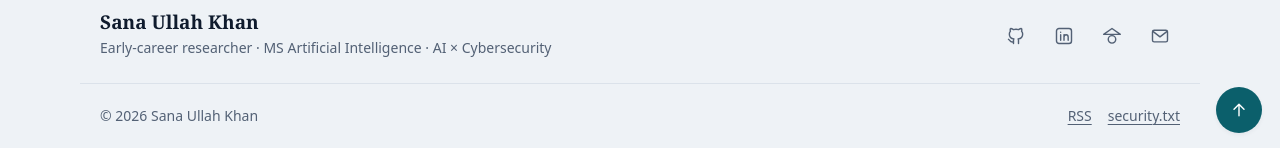
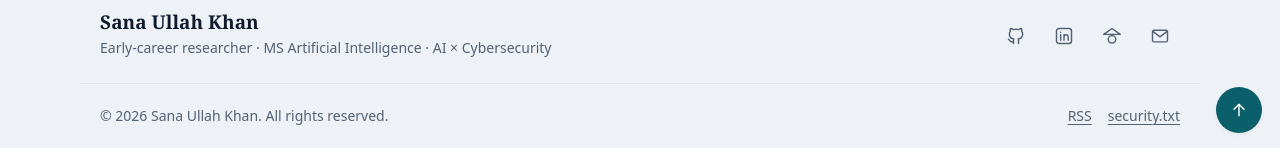
Before and after one commit to Sanaullah-Niazi/portfolio, a Jekyll site: the page built from index.html, in a window 1280 px wide and 900 px high, scrolled down 8090 px. Shown: the part 749-897 px from the top of the window. Built offline with Jekyll 4.4.1, drawn with Linux system fonts in a browser that asks for light colours.

Commit message:
Add all-rights-reserved license and copyright notice
Co-Authored-By: Claude Opus 5.5 (1M context) <noreply@anthropic.com>
Claude-Session: https://claude.ai/code/session_018AGQA7X3u4t7DEx5wLKsbj

```diff
--- a/_includes/footer.html
+++ b/_includes/footer.html
@@ -13,7 +13,7 @@
     </ul>
   </div>
   <div class="wrap footer-base">
-    <span>© {{ site.time | date: '%Y' }} {{ me.name }}</span>
+    <span>© {{ site.time | date: '%Y' }} {{ me.name }}. All rights reserved.</span>
     <span class="footer-links"><a href="{{ '/blog/feed.xml' | relative_url }}">RSS</a><a href="{{ '/.well-known/security.txt' | relative_url }}">security.txt</a></span>
   </div>
 </footer>
```
Also changed, not shown: README.md, 1 other file.
